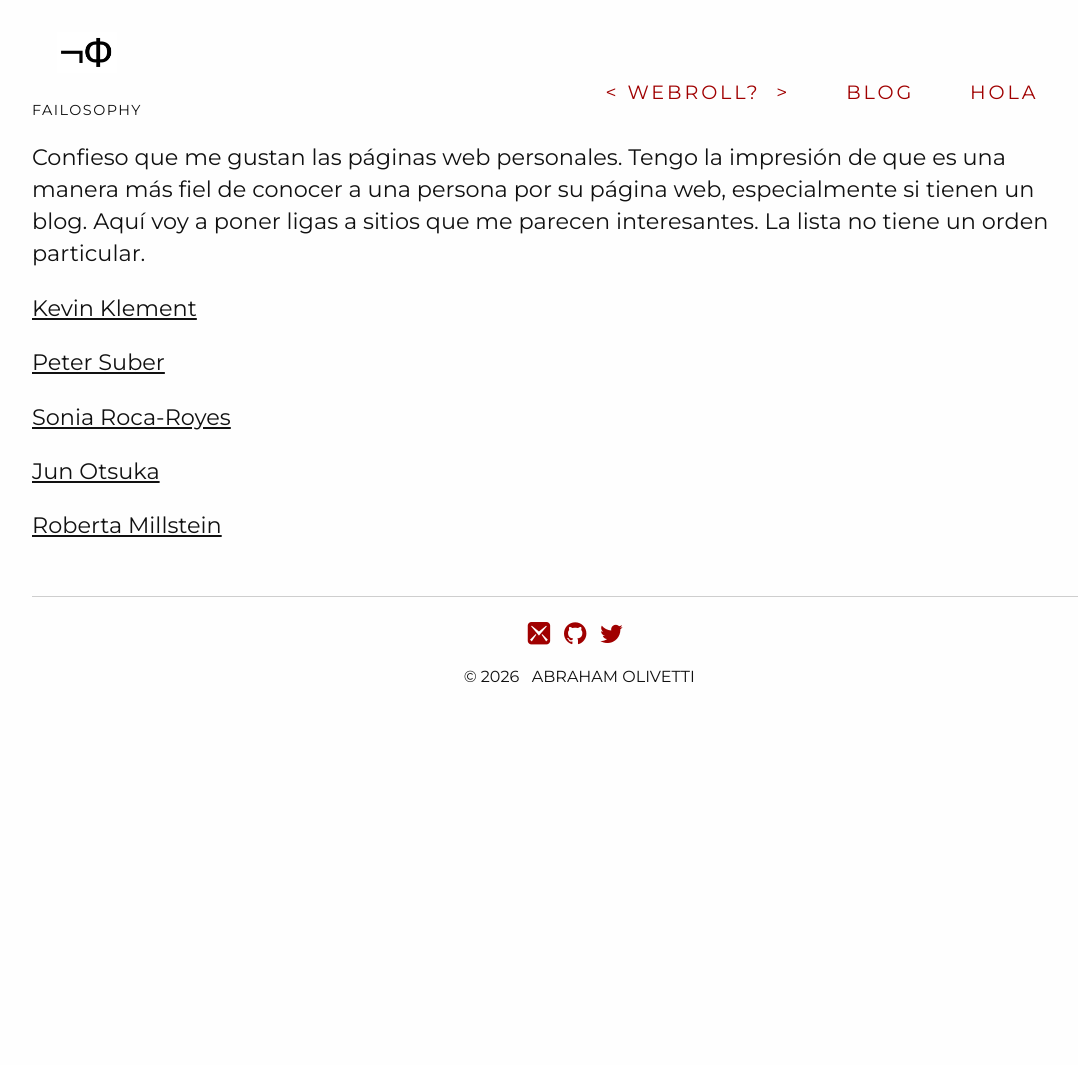
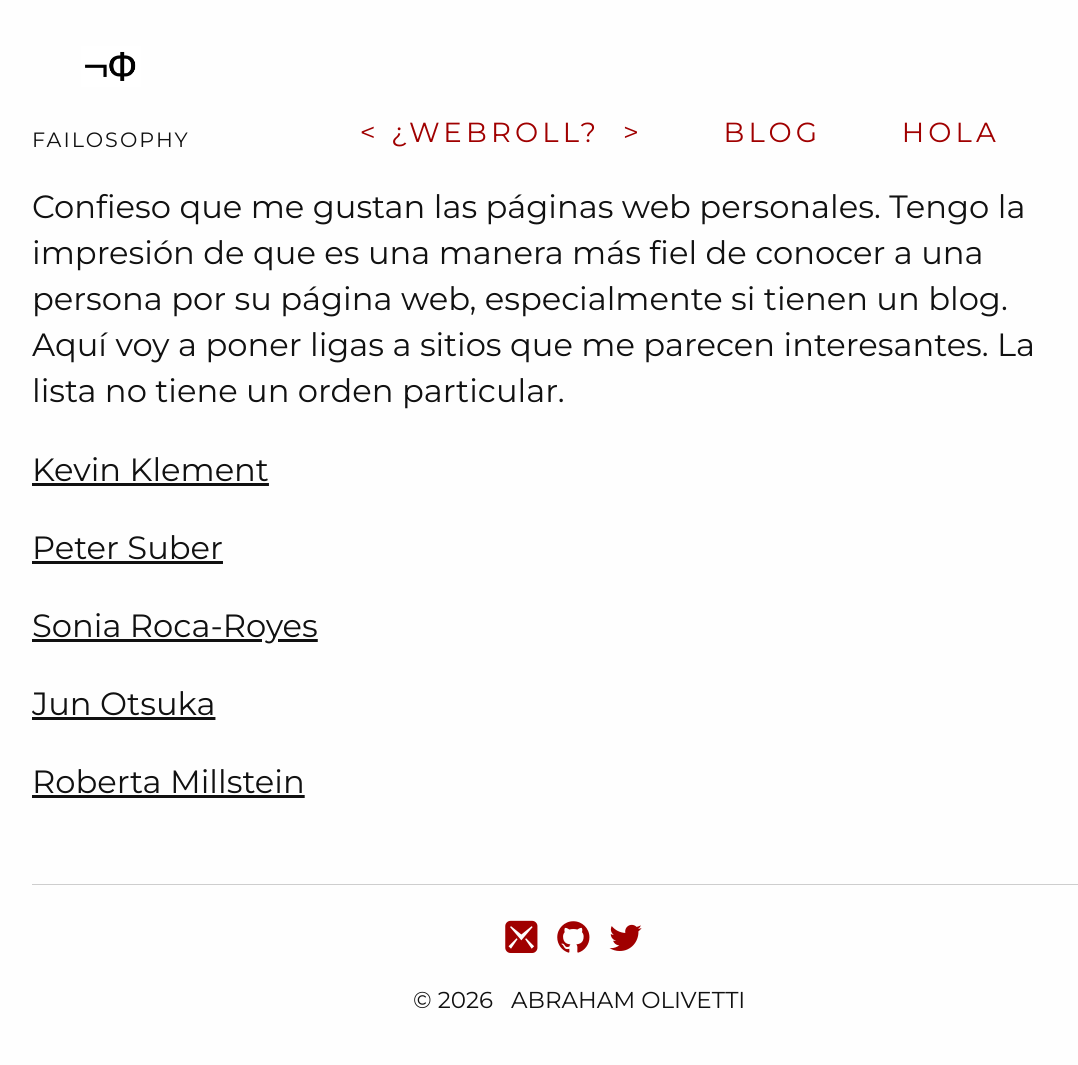
Before and after one commit to Oiuhukt/failosophy, a Jekyll site: the page built from page/index.md, in a window 1280 px wide. Shown: the whole page, without its empty margins (32-1110 px from the left). Built offline with Jekyll 4.4.1, drawn with Linux system fonts in a browser that asks for light colours; some web fonts are replaced; before the commit the page ends 900 px from its top, so only the background shows below that.

Commit message:
modificando fontsize

```diff
--- a/css/tufte.scss
+++ b/css/tufte.scss
@@ -68,20 +68,14 @@ body {
 
 html {
     text-align: baseline;
-    font-size: 11px;
     -webkit-font-smoothing: antialiased;
     -moz-osx-font-smoothing: grayscale;
 }
 
-@media screen and (min-width: 800px) {
-    html {
-        font-size: 14px;
-    }
-}
-@media screen and (min-width: 1200px) {
-    html {
-        font-size: 16px;
-    }
+/* Fluid responsive font size: 15pt on mobile, 17pt on desktop */
+/* Minimum: 20px (15pt), Preferred: 5vw (scales with screen), Maximum: 23px (17pt) */
+html {
+    font-size: clamp(20px, 5vw, 23px);
 }
 
 // Mathjax fonts need TLC
--- a/page/index.md
+++ b/page/index.md
@@ -1,6 +1,6 @@
 ---
 layout: full-width
-title: webroll?
+title: ¿webroll?
 ---
 
 Confieso que me gustan las páginas web personales. Tengo la impresión de que es una manera más fiel de conocer a una persona por su página web, especialmente si tienen un blog. Aquí voy a poner ligas a sitios que me parecen interesantes.{% sidenote '1' 'En los tiempos de inicio de la web se llamaban *blogrolls*. '%} La lista no tiene un orden particular.
```
